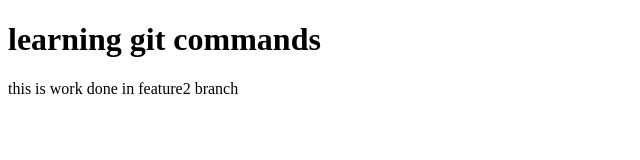
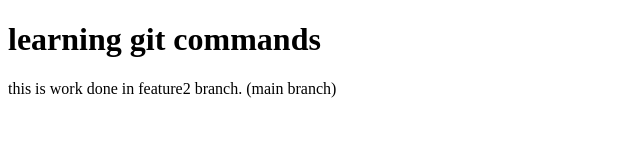
Before and after one commit to akanshamore/another_folder, a plain HTML site: page index.html in a window 1280 px wide. Shown: the whole page, without its empty margins (0-640 px from the left). Drawn offline with Linux system fonts and the light colour scheme.

Commit message:
added main branch text

```diff
--- a/index.html
+++ b/index.html
@@ -7,6 +7,7 @@
 </head>
 <body>
     <h1>learning git commands</h1>
-    <p>this is work done in feature2 branch</p>
+    <p>this is work done in feature2 branch. (main branch)</p>
+
 </body>
 </html>
```
